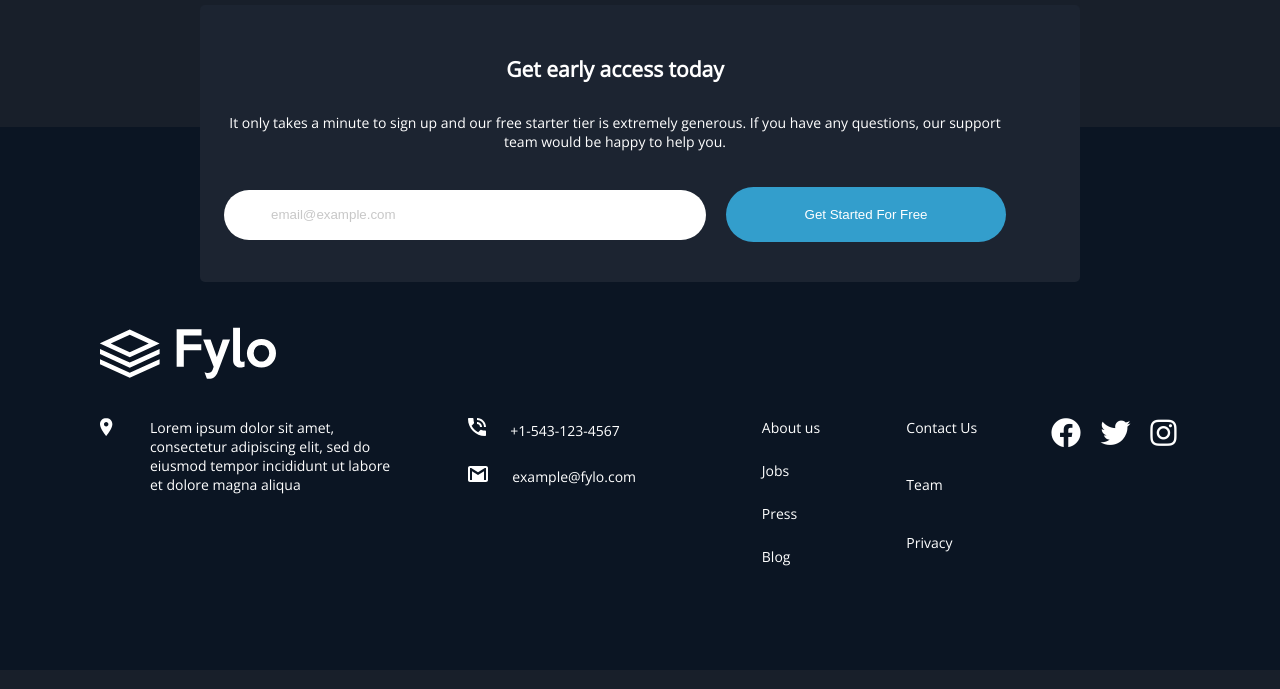
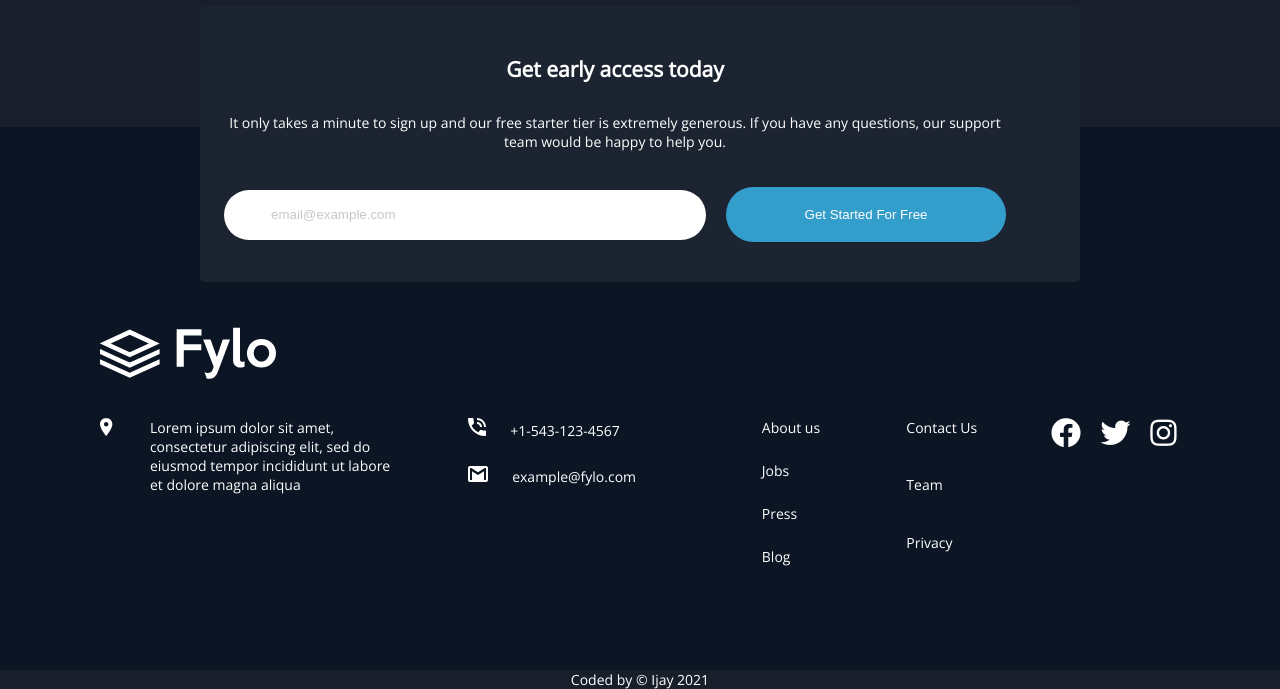
Before and after one commit to ijayhub/fylo-landing-page, a plain HTML site: page fylo-dark-theme-landing-page-master/index.html in a window 1280 px wide. Shown: the part 2688-3377 px from the top of the page. Drawn offline with nearby package versions, Linux system fonts and the light colour scheme.

Commit message:
Fylo landing page

```diff
--- a/fylo-dark-theme-landing-page-master/app.css
+++ b/fylo-dark-theme-landing-page-master/app.css
@@ -100,6 +100,7 @@ main{
     background-color:var(--Blue);
     border:none;
     color:var(--white);
+    cursor:pointer;
 }
 /* sub-title-heading */
 .Features{
@@ -281,6 +282,13 @@ footer{
 .footer-social-icons i{
     font-size:30px;
 }
+.footer-copyright{
+    display:flex;
+    justify-content: center;
+    align-items: center;
+
+
+}
 /* mobile */
 @media screen and  (max-width:768px){
     html{
@@ -391,3 +399,5 @@ footer{
 
 
     }
+
+}
--- a/fylo-dark-theme-landing-page-master/index.html
+++ b/fylo-dark-theme-landing-page-master/index.html
@@ -180,7 +180,11 @@
     <i class="fab fa-instagram"></i>
 
   </div>
+
 </footer>
-
+<div class="footer-copyright">
+  <p><a href="https://github.com/ijayhub" target="_blank">Coded by &copy Ijay 2021</a>
+  </p>
+</div>
 </body>
 </html>
```
Also changed, not shown: 2 other files.
